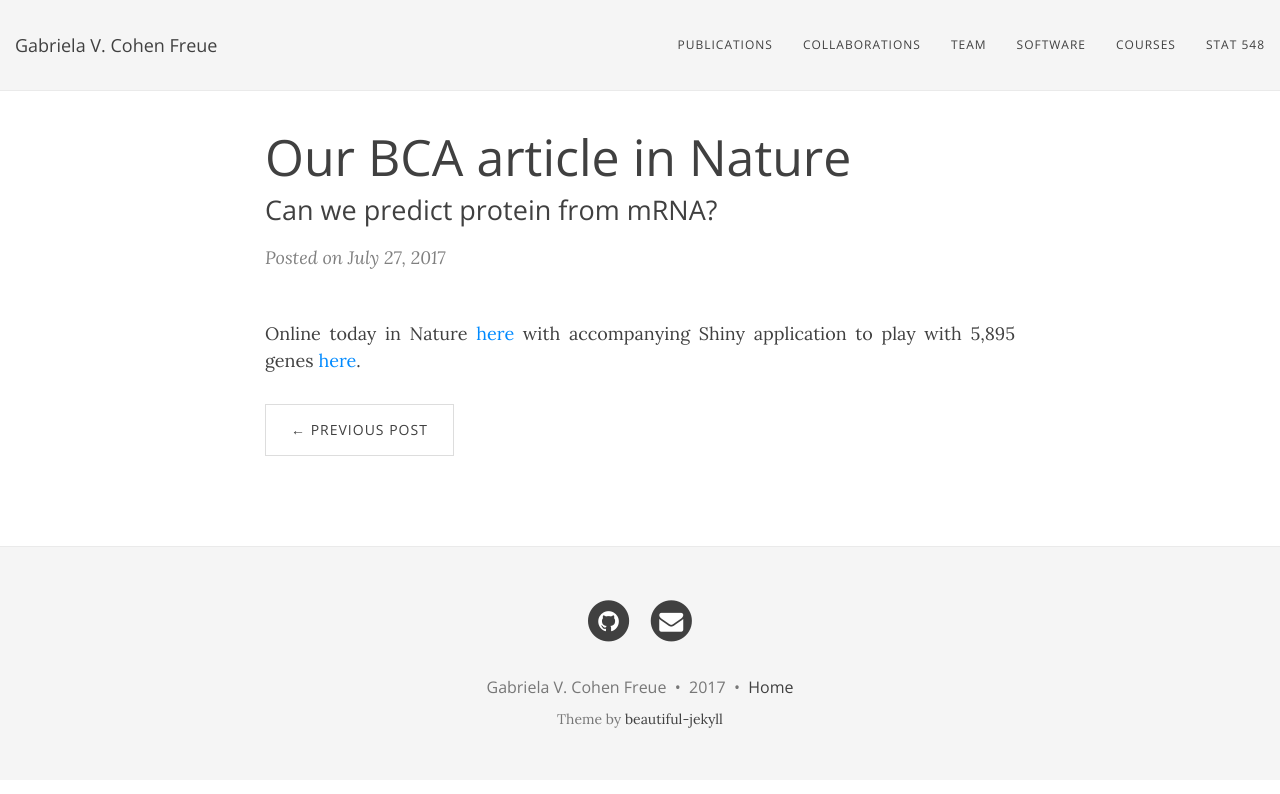
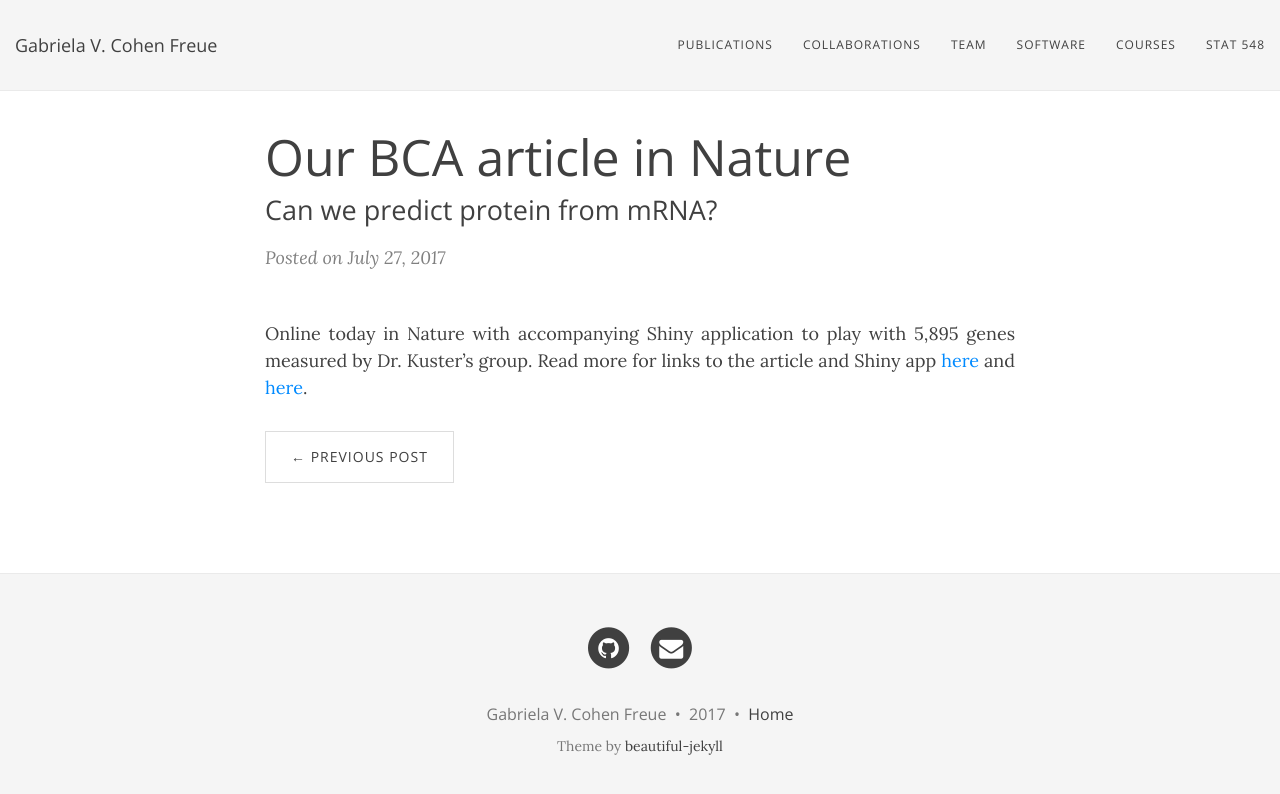
Before and after one commit to gcohenfr/gcohenfr.github.io, a Jekyll site: the page built from _posts/2017-07-27-test-markdown.md, in a window 1280 px wide. Shown: the top 794 px of the page. Built offline with Jekyll 4.4.1, drawn with Linux system fonts in a browser that asks for light colours; nearby versions of some CDN libraries.

Commit message:
update post

```diff
--- a/_posts/2017-07-27-test-markdown.md
+++ b/_posts/2017-07-27-test-markdown.md
@@ -4,4 +4,4 @@ title: Our BCA article in Nature
 subtitle: Can we predict protein from mRNA?
 ---
 
-Online today in Nature [here](http://rdcu.be/uvBy) with accompanying Shiny application to play with 5,895 genes [here](https://dakep.shinyapps.io/central-dogma/).
+Online today in Nature with accompanying Shiny application to play with 5,895 genes measured by Dr. Kuster's group. Read more for links to the article and Shiny app [here](http://rdcu.be/uvBy) and [here](https://dakep.shinyapps.io/central-dogma/).
```
